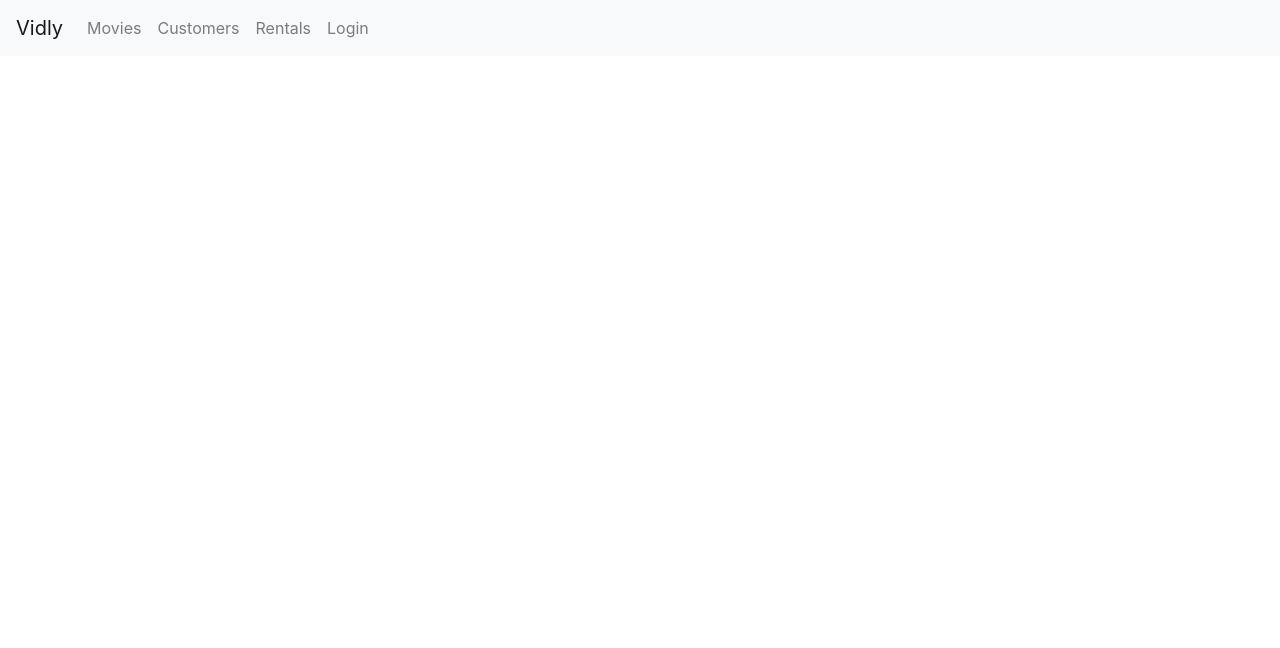
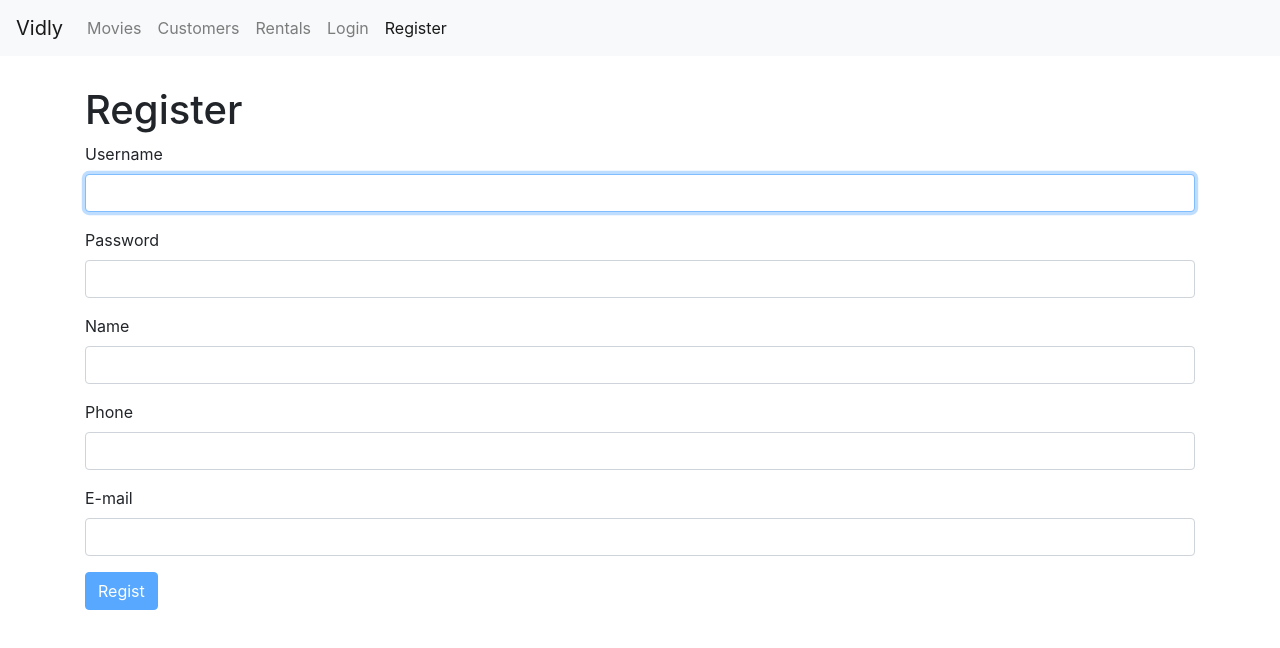
Before and after one commit to Mao-Ying-Li/React-Lesson, a React (Create React App) app: page /register in a window 1280 px wide. Shown: the top 648 px of the page. Built offline with nearby package versions, Linux system fonts and the light colour scheme.

Commit message:
aadd registerForm.jsx and route Regist

```diff
--- a/src/App.js
+++ b/src/App.js
@@ -7,6 +7,7 @@
 import Rentals from "./components/rentals";
 import NotFound from "./components/notFound";
 import LoginForm from "./components/loginForm";
+import RegisterForm from "./components/registerForm";
 import "./App.css";
 
 class App extends Component {
@@ -18,6 +19,7 @@
                 <NavBar />
                 <main className="container">
                     <Switch>
+                        <Route path="/register" component={RegisterForm} />
                         <Route path="/login" component={LoginForm} />
                         <Route path="/movies/:id" component={MovieForm} />
                         <Route path="/movies" component={Movies} />
--- a/src/components/common/form.jsx
+++ b/src/components/common/form.jsx
@@ -1,12 +1,7 @@
 import React, { Component } from "react";
 import Joi from "joi-browser";
-
+import Input from "../common/input.jsx";
 class Form extends Component {
-    state = {
-        data: {},
-        error: {}
-    };
-
     validate = () => {
         // Joi 的 validate 功能 validate(value,schema,[function],[callback])
         // abortEarly default 是true，在遇到第一個error時就會停止validate，如果設定false，會在全部驗證完後才停止
@@ -47,12 +42,11 @@
 
     handleSubmit = e => {
         e.preventDefault();
+        console.log("submitted"); //如果沒有 error 就送出表單
         const errors = this.validate();
         // console.log(errors);
         this.setState({ errors: errors || {} }); //如果 errors == null 則show empty object {}
         if (errors) return; //如果有 error 就不再讓程式繼續往下
-
-        console.log("submitted"); //如果沒有 error 就送出表單
     };
 
     handleChange = ({ currentTarget: input }) => {
@@ -69,6 +63,32 @@
         這樣可以在鍵入任何數值的時候監聽 e.currentTarget.name 來動態新增 e.currentTarget.value */
         this.setState({ data, errors });
     };
+
+    renderInput = (name, label, type = "text") => {
+        const { data, errors } = this.state;
+        return (
+            <Input
+                type={type}
+                name={name}
+                label={label}
+                value={data[name]}
+                onChange={this.handleChange}
+                error={errors[name]}
+            />
+        );
+    };
+
+    renderButton = label => {
+        return (
+            <button
+                // 每次在輸入表單的時候都會從 this.validate() return 值
+                //如果表單驗證無誤會為傳 null（null 相對等於 false），如果驗證錯誤會回傳error的資訊，就會等於true，所以button 的 disable 會被開啟
+                disabled={this.validate()}
+                className="btn btn-primary">
+                {label}
+            </button>
+        );
+    };
 }
 
 export default Form;
--- a/src/components/common/input.jsx
+++ b/src/components/common/input.jsx
@@ -9,14 +9,14 @@
     };
 
     render() {
-        const { name, label, value, onChange, error } = this.props;
+        const { type, name, label, value, onChange, error } = this.props;
         return (
             <div className="form-group">
                 <label htmlFor={name}>{label}</label>
                 <input
                     // autoFocus //html5 有 autofocus 這個 attribute 可以在網頁一開始就 focus 在 這個 input 表單上
                     ref={this.username}
-                    type="text"
+                    type={type}
                     className="form-control"
                     id={name}
                     name={name}
--- a/src/components/loginForm.jsx
+++ b/src/components/loginForm.jsx
@@ -1,5 +1,4 @@
-import React, { Component } from "react";
-import Input from "./common/input";
+import React from "react";
 import Joi from "joi-browser";
 import Form from "./common/form";
 
@@ -22,34 +21,15 @@
     };
 
     render() {
-        const { data, errors } = this.state;
-
         return (
             <div>
                 <h1>Login</h1>
                 {/* 在 form submit 的時候，網頁會整個重新 render，為了避免這樣的狀況，我們會先 preventDefault 然後再重新 route 到新頁面 */}
                 <form onSubmit={this.handleSubmit}>
-                    <Input
-                        name="username"
-                        label="Username"
-                        value={data.username}
-                        onChange={this.handleChange}
-                        error={errors.username}
-                    />
-                    <Input
-                        name="password"
-                        label="Password"
-                        value={data.password}
-                        onChange={this.handleChange}
-                        error={errors.password}
-                    />
-                    <button
-                        // 每次在輸入表單的時候都會從 this.validate() return 值
-                        //如果表單驗證無誤會為傳 null（null 相對等於 false），如果驗證錯誤會回傳error的資訊，就會等於true，所以button 的 disable 會被開啟
-                        disabled={this.validate()}
-                        className="btn btn-primary">
-                        Login
-                    </button>
+                    {/* renderInput(field of name, field of label, field of type) you can find in form.jsx */}
+                    {this.renderInput("username", "Username")}
+                    {this.renderInput("password", "Password", "password")}
+                    {this.renderButton("Login")}
                 </form>
             </div>
         );
--- a/src/components/navbar.jsx
+++ b/src/components/navbar.jsx
@@ -40,6 +40,11 @@
                             Login
                         </NavLink>
                     </li>
+                    <li className="nav-item">
+                        <NavLink className="nav-link" to="/register">
+                            Register
+                        </NavLink>
+                    </li>
                 </ul>
             </div>
         </nav>
--- /dev/null
+++ b/src/components/registerForm.jsx
@@ -0,0 +1,47 @@
+import React from "react";
+import Joi from "joi-browser";
+import Form from "./common/form";
+
+class RegisterForm extends Form {
+    state = {
+        data: {
+            username: "",
+            password: "",
+            name: "",
+            phone: "",
+            email: ""
+        },
+        errors: {}
+    };
+
+    schema = {
+        username: Joi.string().required(),
+        password: Joi.string()
+            .min(6)
+            .required(),
+        name: Joi.string().required(),
+        phone: Joi.optional(),
+        email: Joi.string()
+            .email()
+            .required()
+    };
+
+    render() {
+        return (
+            <div>
+                <h1>Register</h1>
+                <form onSubmit={this.handleSubmit}>
+                    {/* renderInput(field of name, field of label, field of type) you can find in form.jsx */}
+                    {this.renderInput("username", "Username", "text")}
+                    {this.renderInput("password", "Password", "password")}
+                    {this.renderInput("name", "Name", "text")}
+                    {this.renderInput("phone", "Phone", "number")}
+                    {this.renderInput("email", "E-mail", "email")}
+                    {this.renderButton("Regist")}
+                </form>
+            </div>
+        );
+    }
+}
+
+export default RegisterForm;
```
